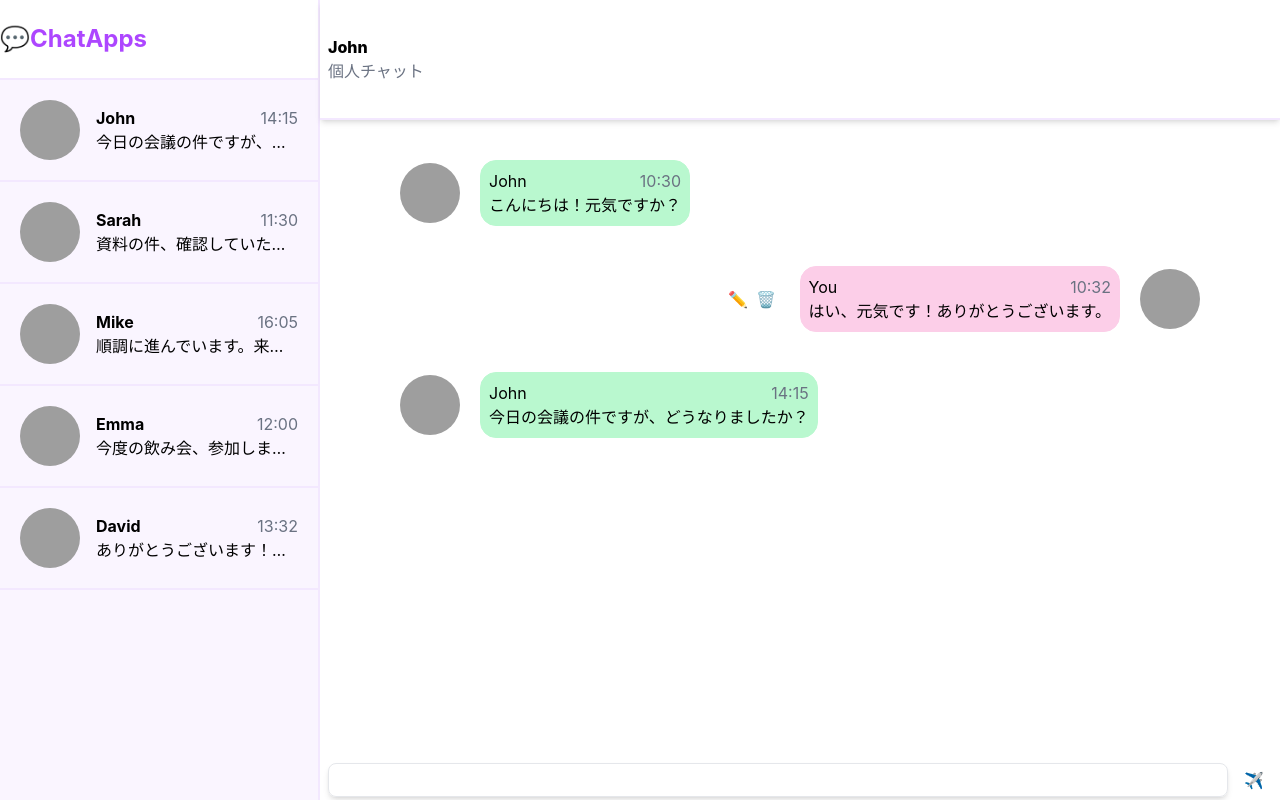
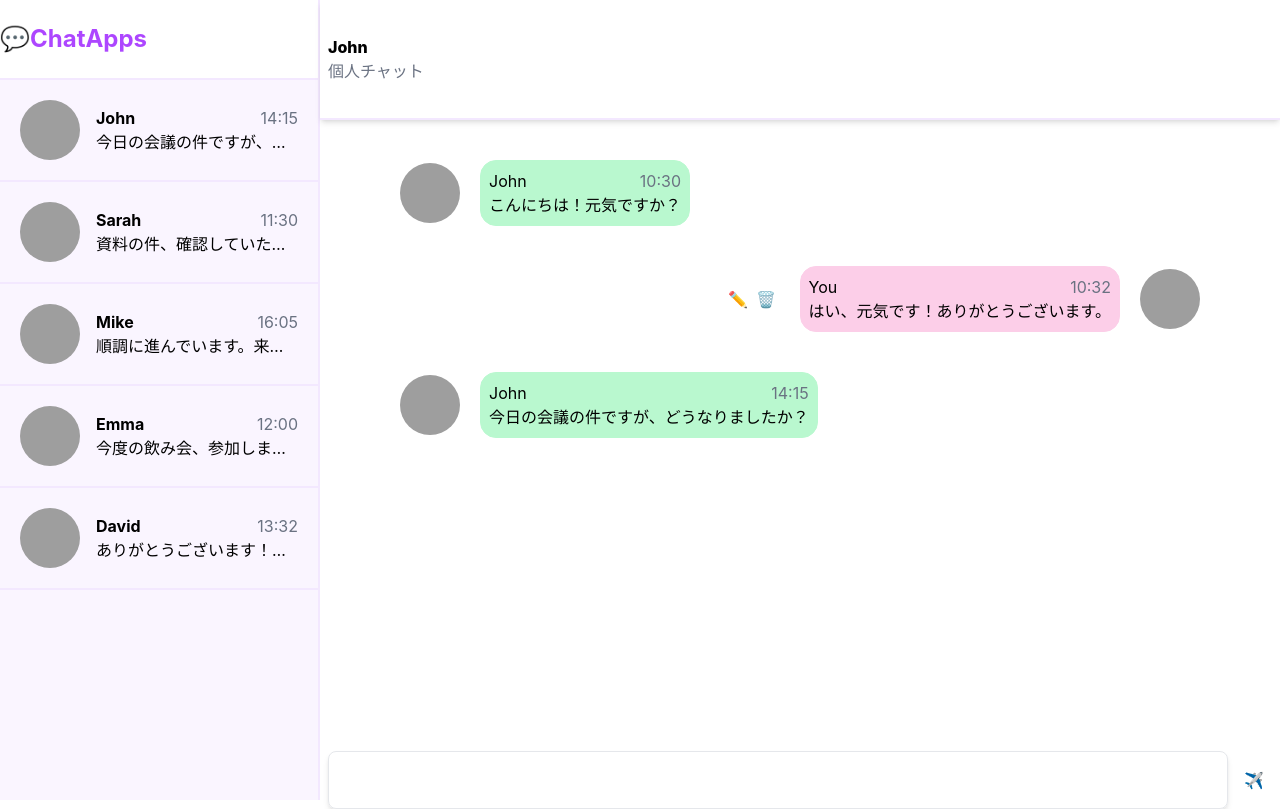
Before and after one commit to lokusuke/react-message, a React (Vite) app: page / in a window 1280 px wide. Built offline with nearby package versions, Linux system fonts and the light colour scheme; grey boxes are pictures that could not be loaded.

Commit message:
入力フォームをtextareaに変更し、Enterで送信、Enter+Shiftで改行するように変更

```diff
--- a/src/components/room/MessageForm.jsx
+++ b/src/components/room/MessageForm.jsx
@@ -25,12 +25,22 @@ export const MessageForm = () => {
     inputRef.current.value = ""; // 入力フォームをリセット
   };
 
+  // 入力フォームでEnterまたはShift + Enterを押したときの処理関数
+  const handleKeyDown = (e) => {
+    if (e.key === "Enter" && !e.shiftKey) {
+      handleSubmit(e);
+      return;
+    }
+    return;
+  };
+
   return (
     <form className="flex gap-2 h-10 mx-2 items-center" onSubmit={handleSubmit}>
-      <input
+      <textarea
         type="text"
-        className="border border-gray-200 rounded-lg p-1 shadow-md w-full"
+        className="border border-gray-200 rounded-lg p-1 resize-none shadow-md w-full"
         ref={inputRef}
+        onKeyDown={handleKeyDown}
       />
       <div className="rounded-full border-0 hover:bg-sky-500">
         <button type="submit" className="p-2">
```
